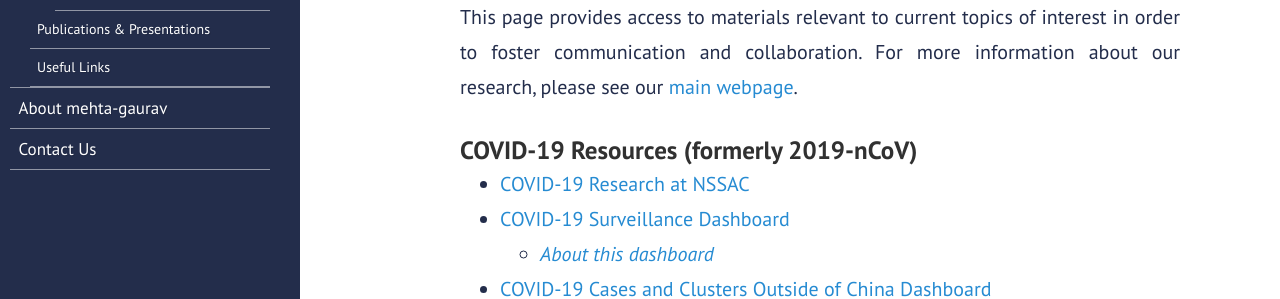
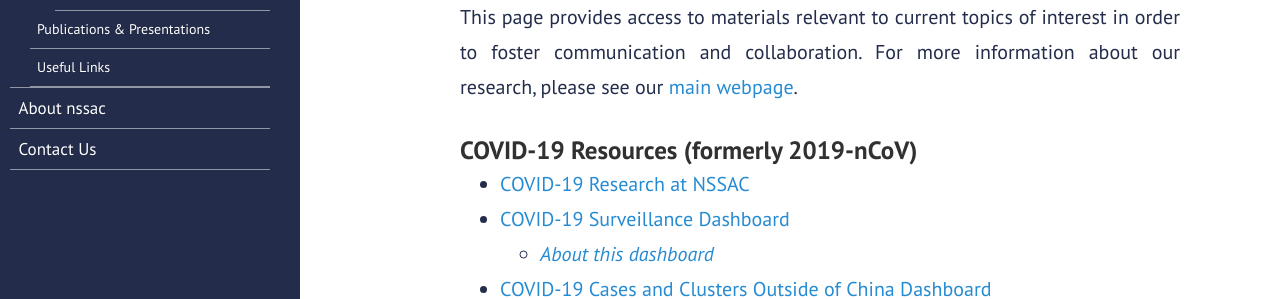
Before and after one commit to mehta-gaurav/mehta-gaurav.github.io, a Jekyll site: the page built from index.md, in a window 1280 px wide. Shown: the part 377-676 px from the top of the page. Built offline with Jekyll 4.4.1, drawn with Linux system fonts in a browser that asks for light colours.

Commit message:
Update sidebar.html

```diff
--- a/_includes/sidebar.html
+++ b/_includes/sidebar.html
@@ -24,7 +24,7 @@
 	      <input type="checkbox" id="sm1">
             <ul class="sub-menu">
                <li>
-                  <a href="http://mehta-gaurav.bii.virginia.edu/covid-19/dashboard/" target="_blank">COVID-19 Surveillance Dashboard
+                  <a href="http://nssac.bii.virginia.edu/covid-19/dashboard/" target="_blank">COVID-19 Surveillance Dashboard
   		     <span class="drop-icon"></span>
 		     <span><label title="Toggle Drop-down" class="drop-icon" for="sm2"></label></span>
                   </a>
@@ -35,7 +35,7 @@
                    </ul>
                </li>
 		<li>
-                  <a href="http://mehta-gaurav.bii.virginia.edu/covid-19/cluster-dashboard/" target="_blank">COVID-19 Cases and Clusters Outside of China
+                  <a href="http://nssac.bii.virginia.edu/covid-19/cluster-dashboard/" target="_blank">COVID-19 Cases and Clusters Outside of China
   		     <span class="drop-icon"></span>
 		     <span><label title="Toggle Drop-down" class="drop-icon" for="sm3"></label></span>
                   </a>
@@ -45,12 +45,12 @@
                    </ul>
 	         </li>
                <li><a href="https://mehta-gaurav.github.io/covid-19/publications">Publications & Presentations</a></li>
-<!--                <li><a href="https://mehta-gaurav.github.io/covid-19/import_risk.html" target="_blank">Import Risk</a></li> -->
+<!--                <li><a href="https://nssac.github.io/covid-19/import_risk.html" target="_blank">Import Risk</a></li> -->
 	       <li><a href="https://mehta-gaurav.github.io/covid-19/other_resources/">Useful Links</a></li>
             </ul>
          </li>
-         <li><a class="sidebar-nav-item{% if page.url == site.aboutUrl %} active{% endif %}" href="https://biocomplexity.virginia.edu/mehta-gaurav" target="_blank">About mehta-gaurav</a></li>
-         <li><a class="sidebar-nav-item{% if page.url == site.aboutUrl %} active{% endif %}" href="https://mehta-gaurav.github.io/contact_us">Contact Us</a></li>
+         <li><a class="sidebar-nav-item{% if page.url == site.aboutUrl %} active{% endif %}" href="https://biocomplexity.virginia.edu/nssac" target="_blank">About nssac</a></li>
+         <li><a class="sidebar-nav-item{% if page.url == site.aboutUrl %} active{% endif %}" href="https://nssac.github.io/contact_us">Contact Us</a></li>
       </ul>
    </nav>
    <div class="sidebar-sticky">
```
